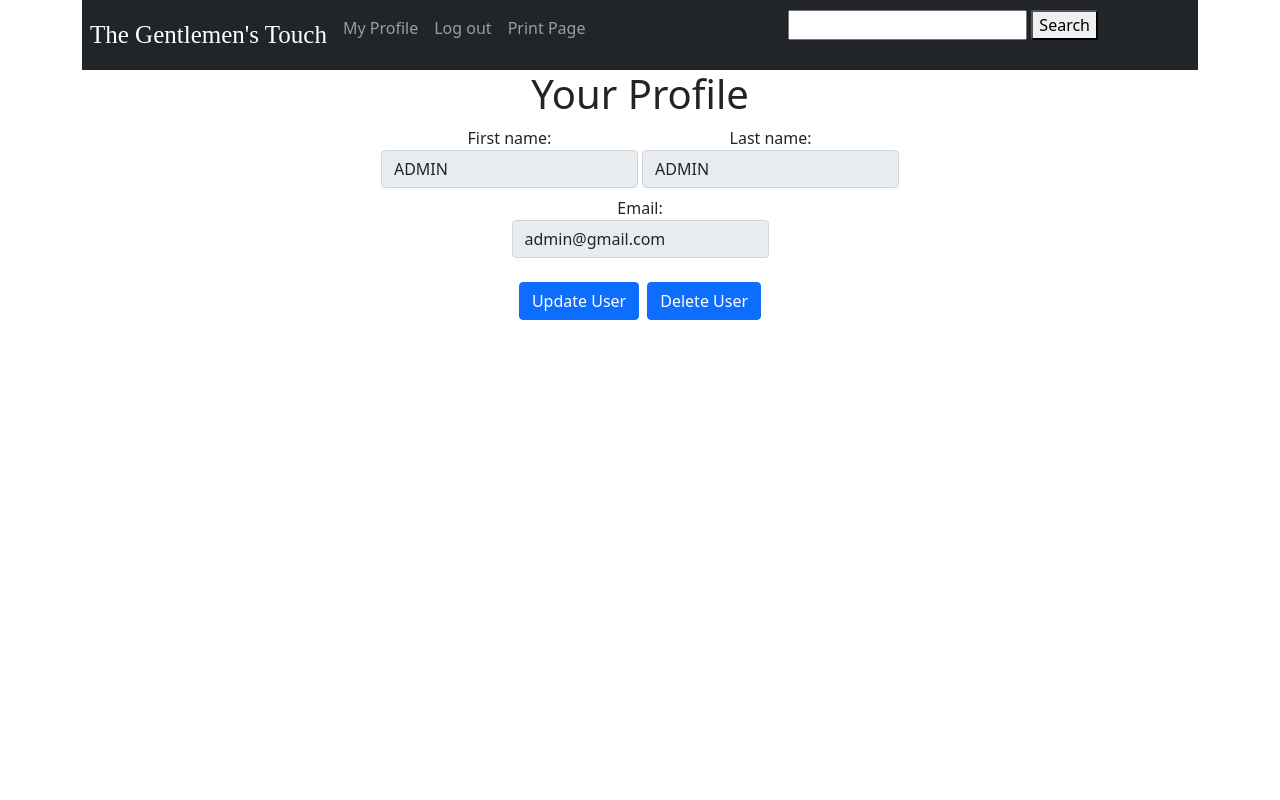
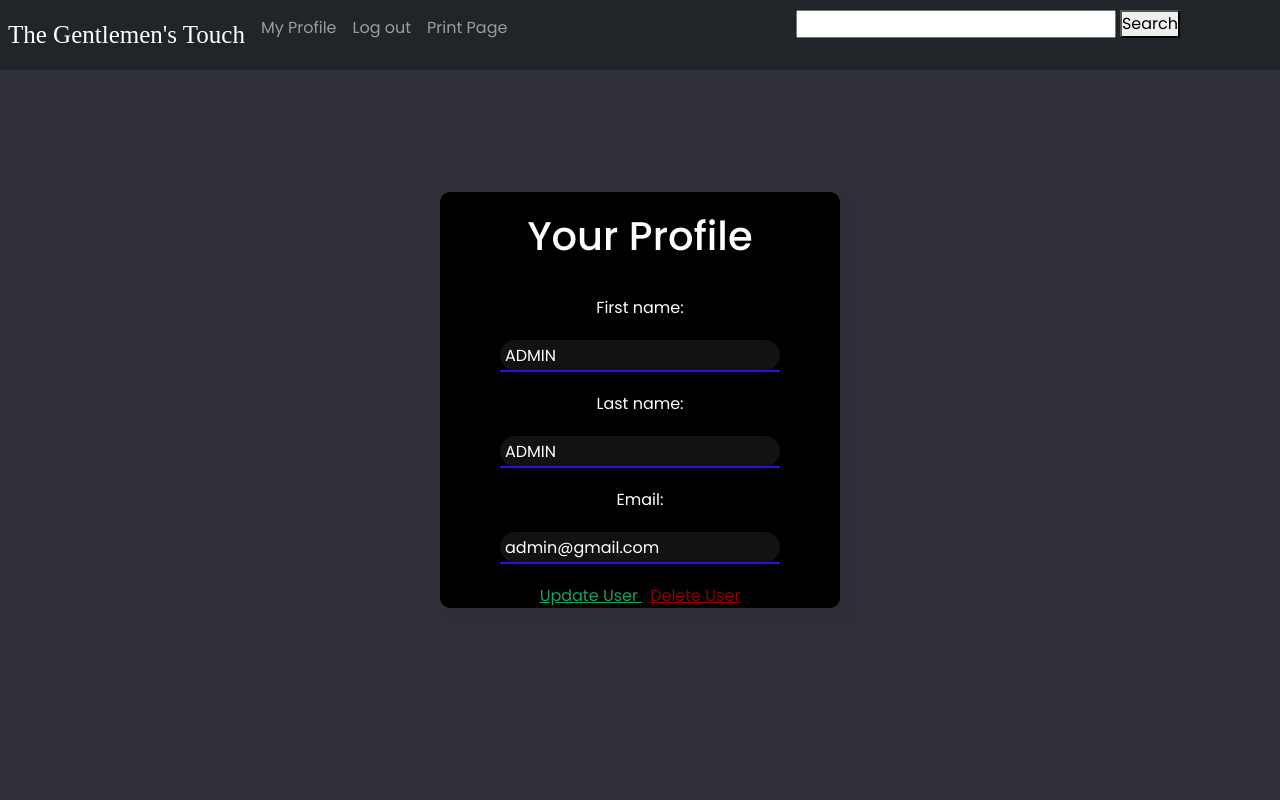
Before and after one commit to gbouzon/sysdev-project, a PHP site: page /User/index/1 in a window 1280 px wide. Run offline with PHP 8.4, Linux system fonts and the light colour scheme; the visitor is signed in with stand-in values (Sample User, id 1); data comes from the database, SQL or seed files in the repository.

Commit message:
Css updates

```diff
--- /dev/null
+++ b/app/public/css/update.css
@@ -0,0 +1,145 @@
+@import url('https://fonts.googleapis.com/css2?family=Noto+Sans:wght@700&family=Poppins:wght@400;500;600&display=swap');
+*{
+  margin: 0;
+  padding: 0;
+  box-sizing: border-box;
+  font-family: "Poppins", sans-serif;
+}
+body{
+  margin: 0;
+  padding: 0;
+  background: rgba(47,48,58,1);
+  height: 100vh;
+  overflow: hidden;
+}
+.containers{
+  position: absolute;
+  top: 50%;
+  left: 50%;
+  transform: translate(-50%, -50%);
+  width: 400px;
+  background: rgb(0, 0, 0);
+  border-radius: 10px;
+  box-shadow: 10px 10px 15px rgba(0,0,0,0.05);
+}
+.containers h1{
+  text-align: center;
+  padding: 20px 0;
+
+}
+.containers form{
+  padding: 0 40px;
+  box-sizing: border-box;
+}
+form .form-labels{
+    position: relative;
+    border-bottom: 2px solid #3b08e5;
+    margin: 20px 20px;
+}
+.form-labels input{
+    color: #ffffff;
+    width: 100%;
+    padding: 0 5px;
+    height: 66px;
+    font-size: 16px;
+    border: none;
+    background: none;
+    outline: none;
+}
+form labels{
+    position: absolute;
+    background-color: #1b1d1d;
+    top: 50%;
+    left: 5px;
+    color: #ffffff;
+    transform: translateY(-50%);
+    font-size: 16px;
+
+}
+.form-labels span::before{
+    content: '';
+    position: absolute;
+    top: 40px;
+    left: 0;
+    width: 100%;
+    height: 2px;
+    background: #2691d9;
+    transition: 1s;
+}
+.form-labels input:focus ~ label,
+.form-labels input:valid ~ label {
+    top:  -5px;
+    color: #2691d9;
+}
+.form-labels input:focus ~ span::before,
+.form-labels input:valid ~ span::before {
+    width: 100%;
+}
+.form-control{
+
+    height: 30px !important;
+    background: #03314f;
+    border-radius: 25px;
+    border: 1px solid;
+    color: #ffffff !important;
+    background-color: #121212 !important;
+}
+input[type="submit"]{
+    margin-top: 1rem;
+    width: 100%;
+    height: 50px;
+    border: 1px solid;
+    background: #04253b;
+    border-radius: 25px;
+    font-size: 18px;
+    color: #e9f4fb;
+    font-weight: 700;
+}
+input[type="submit"]:hover{
+    border-color: #04253b;
+    transition: .5s;
+}
+.update-link{
+
+    margin: 30px 0;
+    text-align: center;
+    font-size: 16px;
+    color: #15a26a;
+}
+.update-link a{
+    color: #33d165;
+    text-decoration: none;
+}
+.update-link a:hover{
+    text-decoration: underline;
+    color: #1eab43;
+}
+.delete-link{
+    margin: 30px 0;
+    text-align: center;
+    font-size: 16px;
+    color: #910101;
+}
+.delete-link a{
+    color: #17c94d;
+    text-decoration: none;
+}
+.delete-link a:hover{
+    text-decoration: underline;
+}
+#name{
+    color:#ffff;
+}
+#password{
+    color:#ffff;
+}
+#title{
+    margin-bottom: 1rem;
+    color:#ffff;
+}
+#email{
+    color:#ffff;
+}
+#contact{
+    color:#ffff;
+}
--- a/app/views/User/index.php
+++ b/app/views/User/index.php
@@ -1,35 +1,44 @@
 <html>
     <head>
         <!-- CSS only -->
+
         <link href="https://cdn.jsdelivr.net/npm/bootstrap@5.1.3/dist/css/bootstrap.min.css" rel="stylesheet" integrity="sha384-1BmE4kWBq78iYhFldvKuhfTAU6auU8tT94WrHftjDbrCEXSU1oBoqyl2QvZ6jIW3" crossorigin="anonymous">
-            <!-- JavaScript Bundle with Popper -->
+        <link rel="stylesheet" type="text/css" href="/app/public/css/update.css">
+        <!-- JavaScript Bundle with Popper -->
         <script src="https://cdn.jsdelivr.net/npm/bootstrap@5.1.3/dist/js/bootstrap.bundle.min.js" integrity="sha384-ka7Sk0Gln4gmtz2MlQnikT1wXgYsOg+OMhuP+IlRH9sENBO0LRn5q+8nbTov4+1p" crossorigin="anonymous"></script>
         <title><?= $data->first_name . " " . $data->last_name?></title>
     </head>
     <body>
-        <div class='container'>
-            <?php
+        <?php
                 $this->view('subviews/navigation');
             ?>
+        <div class='containers'>
+
             <div style = 'text-align:center;'>
-                <h1>Your Profile</h1>
+                <h1 id="title">Your Profile</h1>
                 <form method='post' action=''>
-                    <label class='form-label'>First name:<input disabled type='text' name='first_name' class='form-control' value = '<?= $data->first_name?>' /></label>
-                    <label class='form-label'>Last name:<input disabled type='text' name='last_name' class='form-control'value = '<?= $data->last_name?>'  /></label> <br>
-                    <label class='form-label'>Email:<input disabled type='email' name='email' class='form-control' value = '<?= $data->email?>' /></label><br>
+                <div id="name">
+                First name:</div><label class='form-labels'><input  type='text' name='first_name' class='form-control' value = '<?= $data->first_name?>' /></label>
+                <div id="Contact">
+                Last name:</div><label class='form-labels'><input  type='text' name='last_name' class='form-control'value = '<?= $data->last_name?>'  /></label> <br>
+                <div id="email">
+                Email:</div><label class='form-labels'><input  type='email' name='email' class='form-control' value = '<?= $data->email?>' /></label><br>
 
                 </form>
+                <div class="">
                 <?php
 
                     if (isset($_SESSION['user_id']) && $_SESSION['user_id'] == $data->user_id) {
-                        echo "<a class=\"btn btn-primary\" href='/User/update/$data->user_id' class='m-2' >". "Update User" ." </a>";
+                        echo "<a class=\"update-link\" href='/User/update/$data->user_id' class='update-link' >". "Update User" ." </a>";
 
                         if (isset($_SESSION['role']) && $_SESSION['role'] != '1')
-                            echo "&ensp;<a class=\"btn btn-primary\" href='/User/delete/$data->user_id' class='m-2' >". "Delete User" ."</a>";
+                            echo "&ensp;<a class=\"delete-link\" href='/User/delete/$data->user_id' class='delete-link' >". "Delete User" ."</a>";
                     }
+
             echo "</div>";
+
                 ?>
-
+            </div>
         </div>
     </body>
 </html>
```
Also changed, not shown: app/views/User/register.php (+10 -8 lines).
